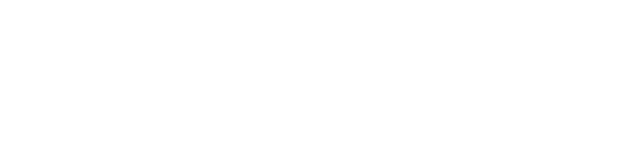
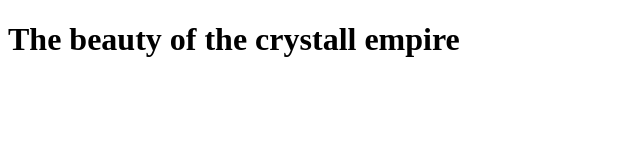
Before and after one commit to RavenRaverr/Computer-Science, a plain HTML site: page index.html in a window 1280 px wide. Shown: the whole page, without its empty margins (0-640 px from the left). Drawn offline with Linux system fonts and the light colour scheme.

Commit message:
Update index.html

```diff
--- a/index.html
+++ b/index.html
@@ -1,12 +1,12 @@
 <!doctype html>
 <html>
   <head>
-    <title> </title>
+    <title>Computer Science </title>
   </head>
   <body>
 
 
-  <h1>
+  <h1>The beauty of the crystall empire
 
   </h1>
   </body>
```
